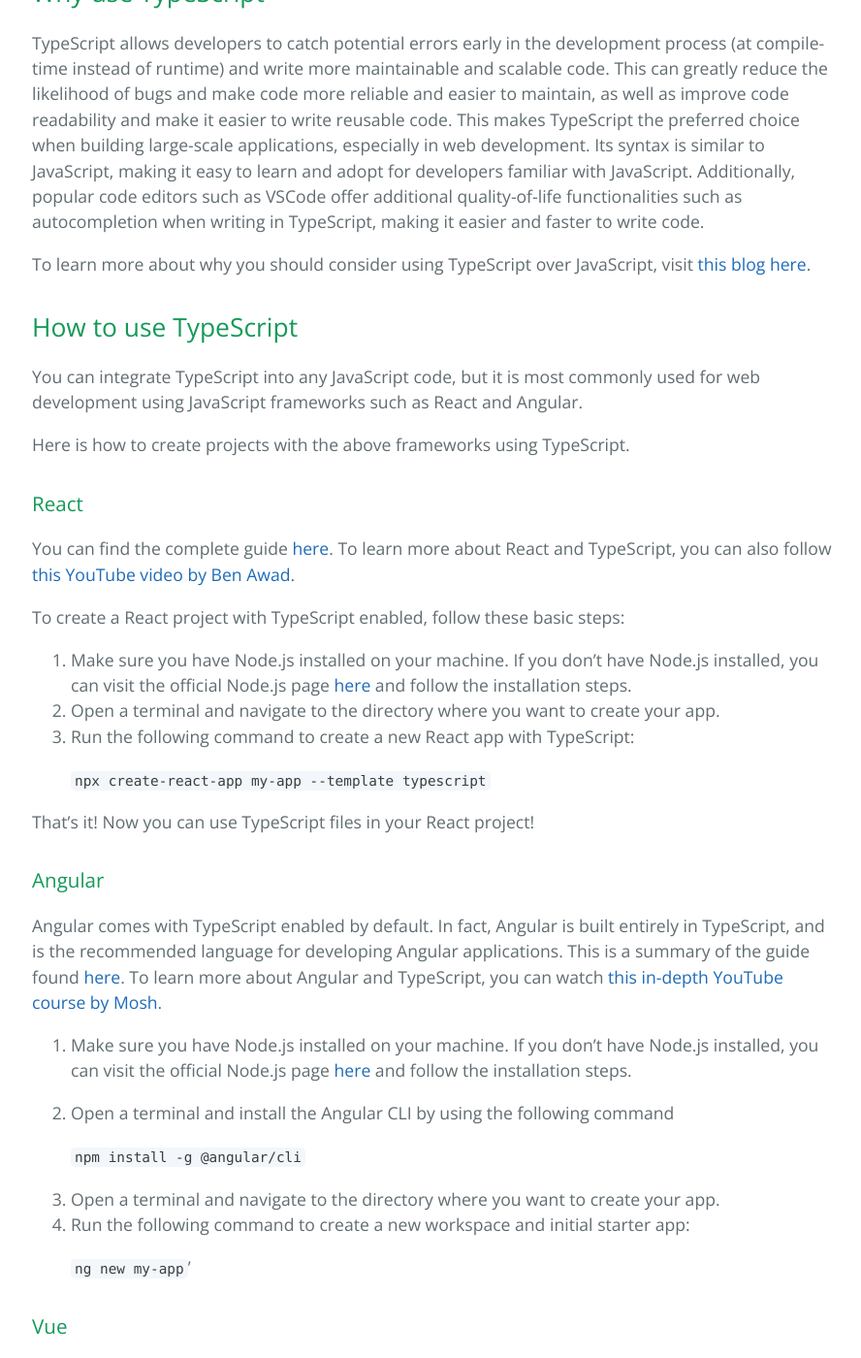
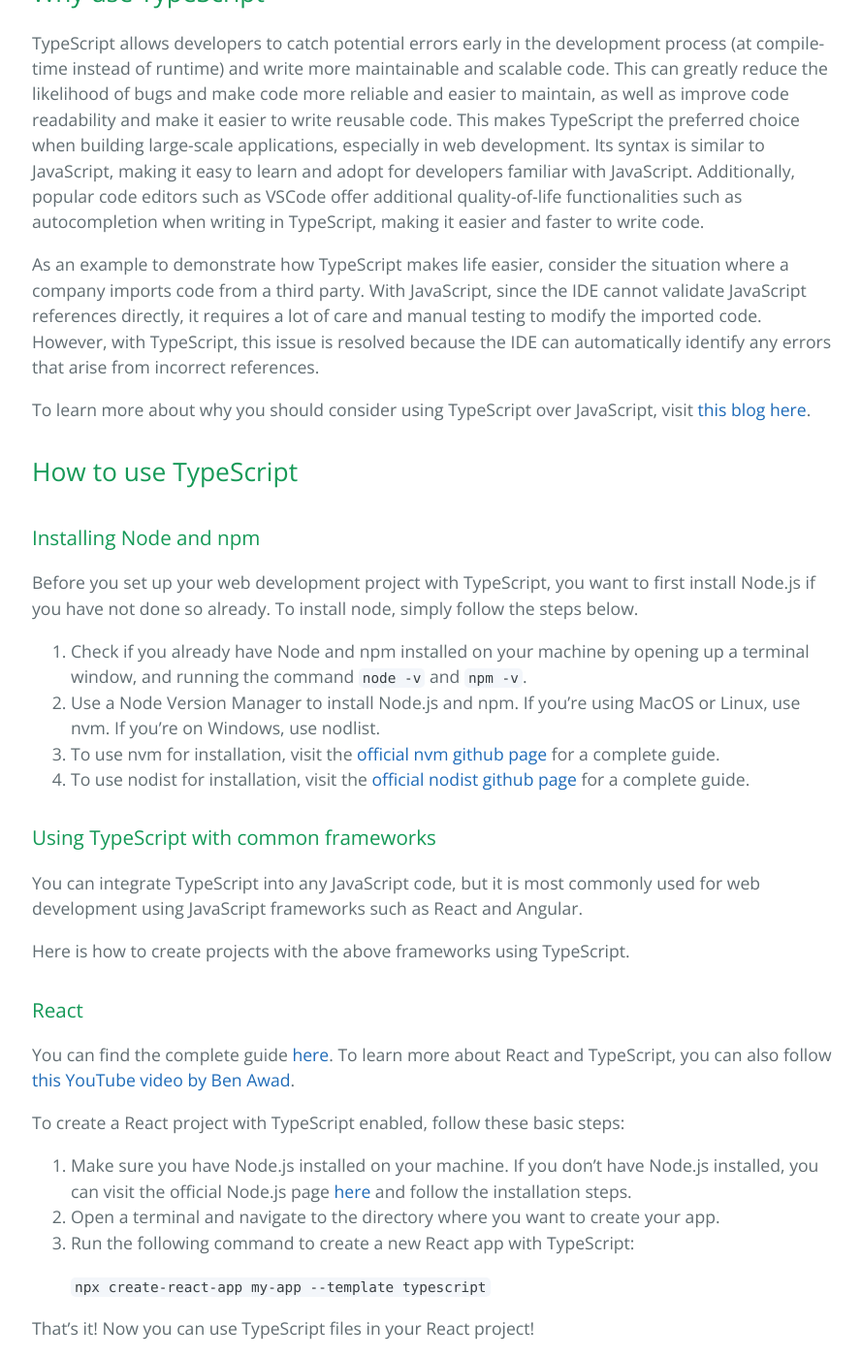
Before and after one commit to learning-software-engineering/learning-software-engineering.github.io, a Jekyll site: the page built from Topics/Tech_Stacks/TypeScript.md, in a window 1280 px wide and 1400 px high, scrolled down 1178 px. Shown: the whole window at 97% size, without its empty margins (191-1079 px from the left). Built offline with Jekyll 4.4.1, drawn with Linux system fonts in a browser that asks for light colours; our own code applies the rules of GitHub Pages for plain Markdown files; some of the changed text lies outside the part shown.

Commit message:
Update TypeScript.md according to review

```diff
--- a/Topics/Tech_Stacks/TypeScript.md
+++ b/Topics/Tech_Stacks/TypeScript.md
@@ -21,9 +21,22 @@
 
 TypeScript allows developers to catch potential errors early in the development process (at compile-time instead of runtime) and write more maintainable and scalable code. This can greatly reduce the likelihood of bugs and make code more reliable and easier to maintain, as well as improve code readability and make it easier to write reusable code. This makes TypeScript the preferred choice when building large-scale applications, especially in web development. Its syntax is similar to JavaScript, making it easy to learn and adopt for developers familiar with JavaScript. Additionally, popular code editors such as VSCode offer additional quality-of-life functionalities such as autocompletion when writing in TypeScript, making it easier and faster to write code.
 
+As an example to demonstrate how TypeScript makes life easier, consider the situation where a company imports code from a third party. With JavaScript, since the IDE cannot validate JavaScript references directly, it requires a lot of care and manual testing to modify the imported code. However, with TypeScript, this issue is resolved because the IDE can automatically identify any errors that arise from incorrect references.
+
 To learn more about why you should consider using TypeScript over JavaScript, visit [this blog here](https://www.geeksforgeeks.org/8-reasons-why-you-should-pick-typescript-over-javascript/).
 
 ## How to use TypeScript
+
+### Installing Node and npm
+
+Before you set up your web development project with TypeScript, you want to first install Node.js if you have not done so already. To install node, simply follow the steps below.
+
+1. Check if you already have Node and npm installed on your machine by opening up a terminal window, and running the command `node -v` and `npm -v`.
+2. Use a Node Version Manager to install Node.js and npm. If you're using MacOS or Linux, use nvm. If you're on Windows, use nodlist.
+3. To use nvm for installation, visit the [official nvm github page](github.com/nvm_sh/nvm) for a complete guide.
+4. To use nodist for installation, visit the [official nodist github page](github.com/nodists/nodist) for a complete guide.
+
+### Using TypeScript with common frameworks
 
 You can integrate TypeScript into any JavaScript code, but it is most commonly used for web development using JavaScript frameworks such as React and Angular.
 
@@ -67,9 +80,14 @@
 
 3. Follow the command line prompts to select the preferences for your project. Select `yes` for the prompt `Add TypeScript?`, and manage other settings to your preference.
 
+<img width="450" src="https://raw.githubusercontent.com/vuejs/create-vue/main/media/screenshot-cli.png"> [image source](https://github.com/vuejs/create-vue)
+
 4. Done! The Vue project is succesfully created.
 
 It is worth noting that this method is the preferred way to create Vue projects, instead of using Vue CLI, since create-vue is based on Vite. For more information, visit the create-vue Github repository [here](github.com/vuejs/create-vue).
+
+However, if you wish to set up your Vue project with Vue CLI, you can do so by following the instructions in [this video](https://youtu.be/JfI5PISLr9w?si=HEKZJlcRhWjb0F_0).
+
 For a more detailed overview of using TypeScript with Vue, visit the [official Vue.js guide page](vuejs.org/guide/typescript/overview.html).
 
 ## Additional Resources
```
